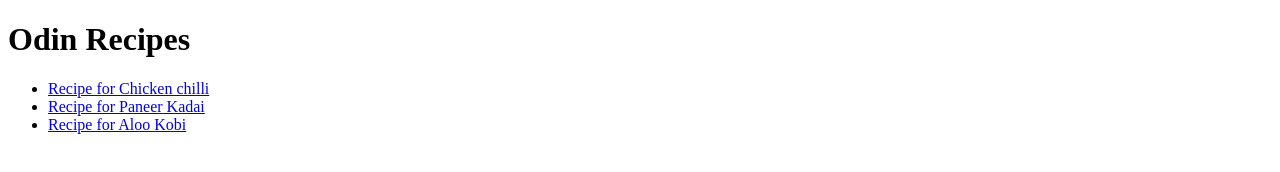
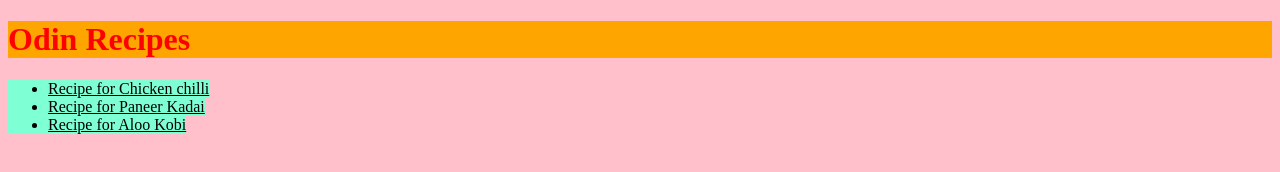
Before and after one commit to Tech-Immortal/odin_recipes, a plain HTML site: page index.html in a window 1280 px wide. Drawn offline with Linux system fonts and the light colour scheme.

Commit message:
PLAYING WITH CSS
just changing background-color and color of various styles file

```diff
--- a/index.html
+++ b/index.html
@@ -3,6 +3,7 @@
   <head>
     <meta charset="utf-8">
     <title>My HomePage</title>
+    <link rel="stylesheet" href="styles-index.css">
 </head>
 <body>
     <h1>Odin Recipes</h1>
--- /dev/null
+++ b/styles-index.css
@@ -0,0 +1,14 @@
+/* adding styles */
+
+* {
+   background-color: pink;
+}
+h1 {
+   background-color: orange;
+   color: red;
+}
+ ul,
+ a {
+color: black;
+background-color: aquamarine;
+}
```
Also changed, not shown: recipes/aloo_kobi.html (+1 -0 lines), recipes/chicken_chilli.html (+1 -0 lines), recipes/paneer_kadai.html (+1 -0 lines), styles-chicken.css (added), styles-kobi.css (added), styles-paneer.css (added).
